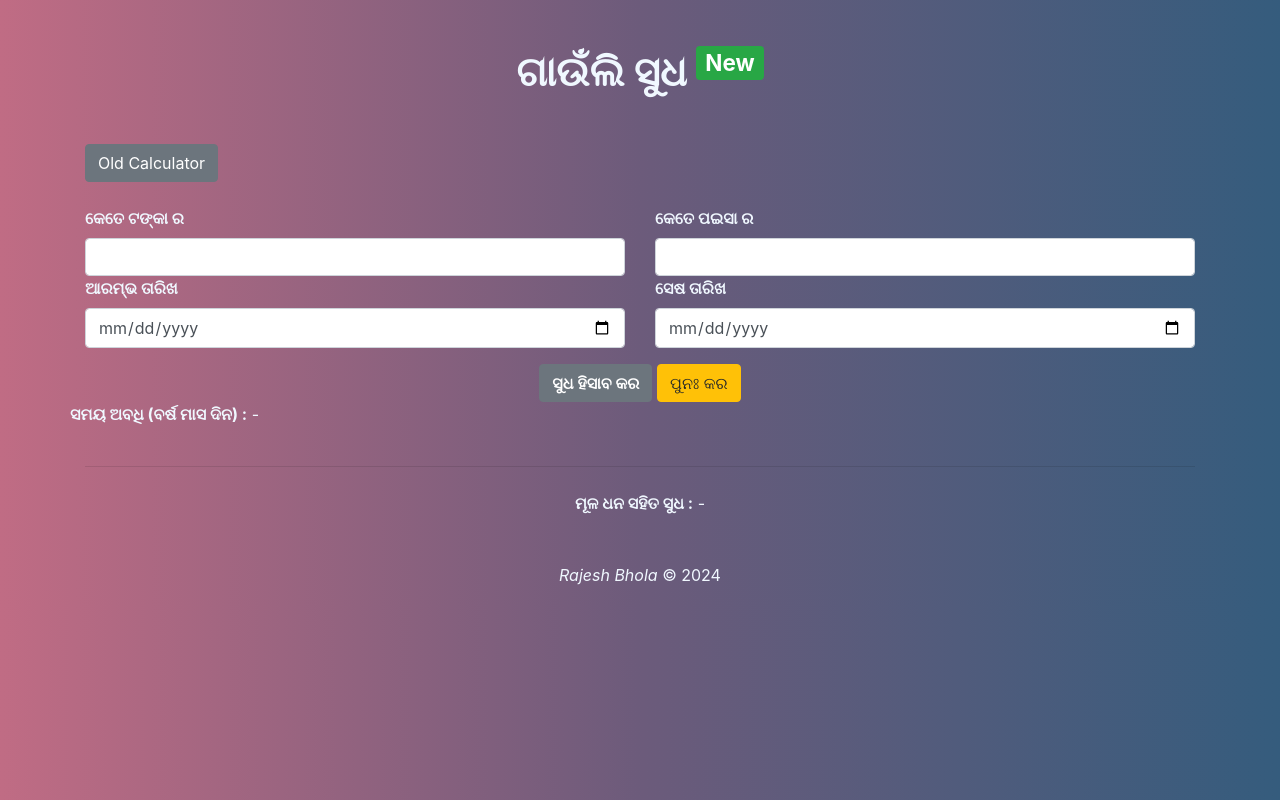
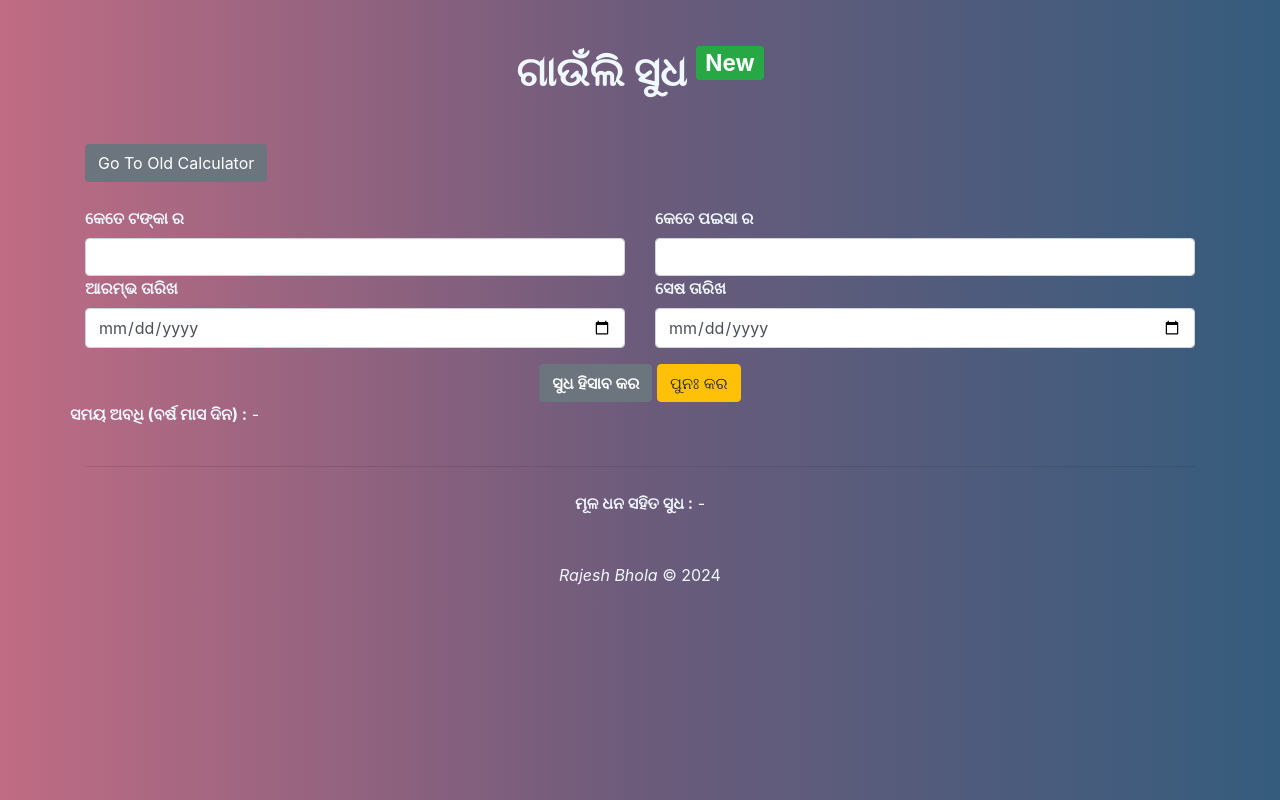
Before and after one commit to rajesh-bhola/my-village-simple-interest-calculator, a plain HTML site: page new-calculator.html in a window 1280 px wide. Drawn offline with nearby package versions, Linux system fonts and the light colour scheme.

Commit message:
Update new-calculator.html

```diff
--- a/new-calculator.html
+++ b/new-calculator.html
@@ -23,7 +23,7 @@
 
         <div class="dropdown">
             <a href="index.html" class="btn btn-secondary" type="button"aria-haspopup="true" aria-expanded="false">
-              Old Calculator
+              Go To Old Calculator
             </a>
         </div>
         <br>
```
